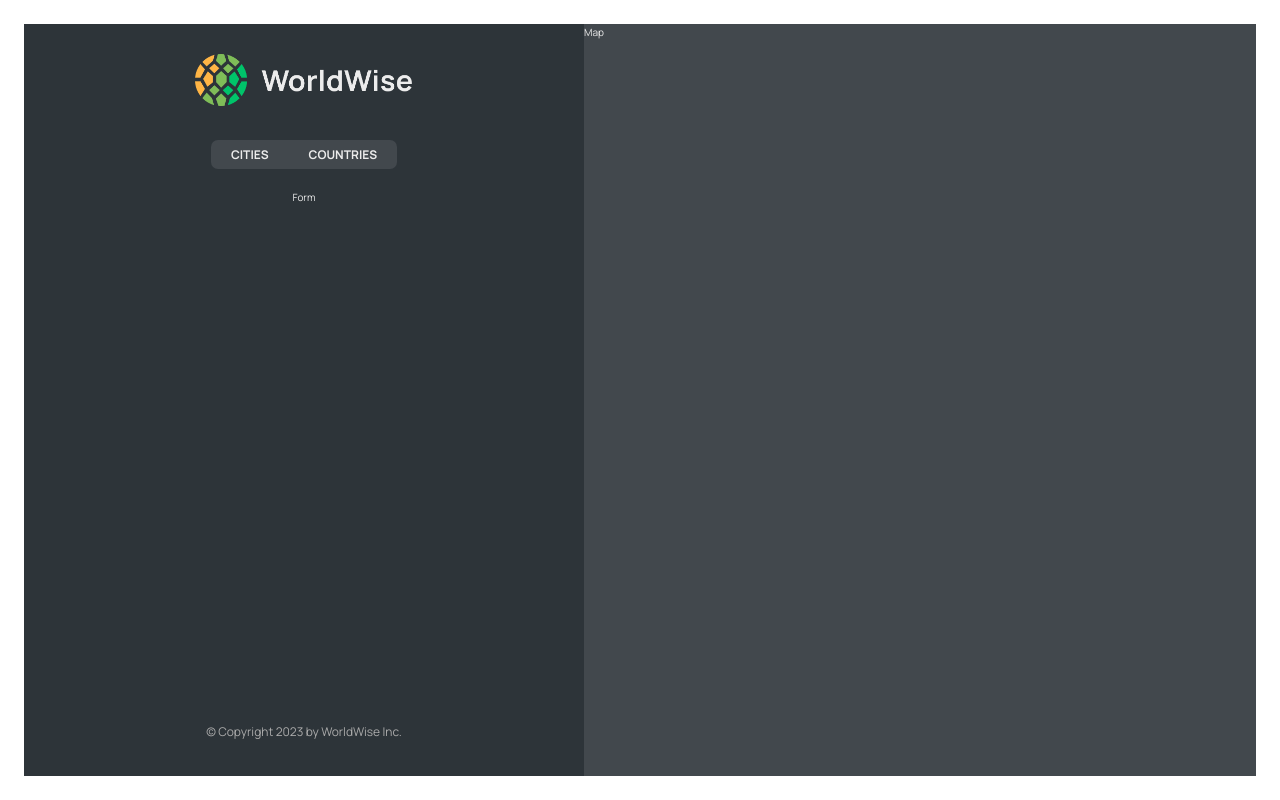
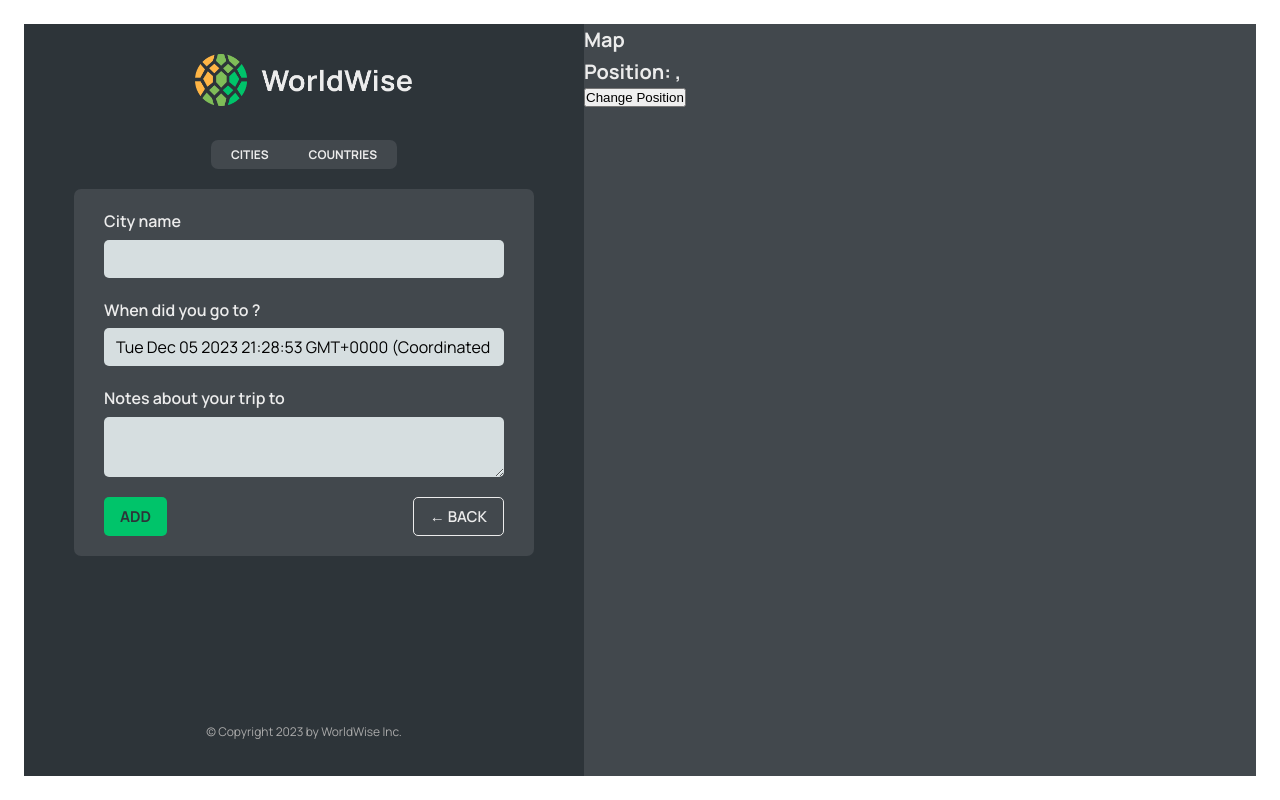
Before and after one commit to HidayahJadaan/My_ReactJS_Tasks, a React (Vite) app in the folder 15-world-wise-using-vite/: page /app/form in a window 1280 px wide. Built offline with nearby package versions, Linux system fonts and the light colour scheme; data requests are answered from the project's data file.

Commit message:
Programitic navigate, useNavigate

```diff
--- a/15-world-wise-using-vite/src/App.jsx
+++ b/15-world-wise-using-vite/src/App.jsx
@@ -9,6 +9,7 @@
 import { useEffect, useState } from "react";
 import CountriesList from "./components/CountriesList";
 import City from "./components/City";
+import Form from "./components/Form";
 
 const BASE_URL = "http://localhost:9000";
 function App() {
@@ -62,7 +63,7 @@
               element={<CountriesList cities={cities} isLoading={isLoading} />}
             />
 
-            <Route path="form" element={<p>Form</p>} />
+            <Route path="form" element={<Form />} />
             {/* ======================= elemnt here not an component  ============================ */}
           </Route>
           <Route path="login" element={<Login />} />
--- /dev/null
+++ b/15-world-wise-using-vite/src/components/Button.jsx
@@ -0,0 +1,18 @@
+import styles from './Button.module.css'
+import PropTypes from 'prop-types';
+
+
+export default function Button({children, onClick, type}) {
+  return (
+    <button className={`${styles.btn} ${styles[type]}`} onClick={onClick}>
+
+        {children}
+    </button>
+  )
+}
+
+Button.propTypes = {
+    children: PropTypes.node.isRequired,
+    onClick: PropTypes.func.isRequired,
+    type: PropTypes.string.isRequired,
+  };
--- a/15-world-wise-using-vite/src/components/City.jsx
+++ b/15-world-wise-using-vite/src/components/City.jsx
@@ -1,4 +1,3 @@
-import { useParams } from "react-router-dom";
 import styles from "./City.module.css";
 
 const formatDate = (date) =>
@@ -10,9 +9,6 @@
   }).format(new Date(date));
 
 function City() {
-// REACT ROUTER --> URL STATES
-  const x = useParams()
-  console.log(x);
 
   // TEMP DATA
   const currentCity = {
--- a/15-world-wise-using-vite/src/components/CityItem.jsx
+++ b/15-world-wise-using-vite/src/components/CityItem.jsx
@@ -10,11 +10,11 @@
   }).format(new Date(date));
 
 export default function CityItem({ city }) {
-  const { cityName, emoji, date,id } = city;
+  const { cityName, emoji, date,id, position } = city;
 
   return (
     <li>
-    <Link className={styles.cityItem} to={`${id}`}>
+    <Link className={styles.cityItem} to={`${id}?lat=${position.lat}&lng=${position.lng}`}>
       <span className={styles.emoji}>{emoji}</span>
       <h3 className={styles.name}>{cityName}</h3>
       <time className={styles.date}>{formatDate(date)}</time>
--- a/15-world-wise-using-vite/src/components/Form.jsx
+++ b/15-world-wise-using-vite/src/components/Form.jsx
@@ -1,8 +1,9 @@
 // "https://api.bigdatacloud.net/data/reverse-geocode-client?latitude=0&longitude=0"
 
 import { useState } from "react";
-
+import Button from "./Button";
 import styles from "./Form.module.css";
+import { useNavigate } from "react-router-dom";
 
 export function convertToEmoji(countryCode) {
   const codePoints = countryCode
@@ -13,8 +14,11 @@
 }
 
 function Form() {
+  // in previuos version useHistory()
+const navigate = useNavigate();
+
   const [cityName, setCityName] = useState("");
-  const [country, setCountry] = useState("");
+  // const [country, setCountry] = useState("");
   const [date, setDate] = useState(new Date());
   const [notes, setNotes] = useState("");
 
@@ -49,8 +53,11 @@
       </div>
 
       <div className={styles.buttons}>
-        <button>Add</button>
-        <button>&larr; Back</button>
+        <Button type="primary">Add</Button>
+        <Button type="back" onClick={(e)=> {
+          e.preventDefault();
+          navigate(-1)}
+          }>&larr; Back</Button>
       </div>
     </form>
   );
--- a/15-world-wise-using-vite/src/components/Map.jsx
+++ b/15-world-wise-using-vite/src/components/Map.jsx
@@ -1,9 +1,33 @@
-import styles from './Map.module.css'
+import { useNavigate, useSearchParams } from "react-router-dom";
+import styles from "./Map.module.css";
 
 export default function Map() {
+  const navigate = useNavigate();
+
+  // returns an array (current state)
+  const [serachParams, setSearchParams] = useSearchParams();
+
+  const lat = serachParams.get("lat");
+  const lng = serachParams.get("lng");
+
   return (
-    <div className={styles.mapContainer}>
-        Map
-        </div>
-  )
+    <div
+      className={styles.mapContainer}
+      onClick={() => {
+        navigate("form");
+      }}
+    >
+      <h1>Map</h1>
+      <h1>
+        Position: {lat}, {lng}
+      </h1>
+      <button
+        onClick={() => {
+          setSearchParams({ lat: 23, lng: 50 });
+        }}
+      >
+        Change Position
+      </button>
+    </div>
+  );
 }
```
Also changed, not shown: 15-world-wise-using-vite/newThings.txt.
